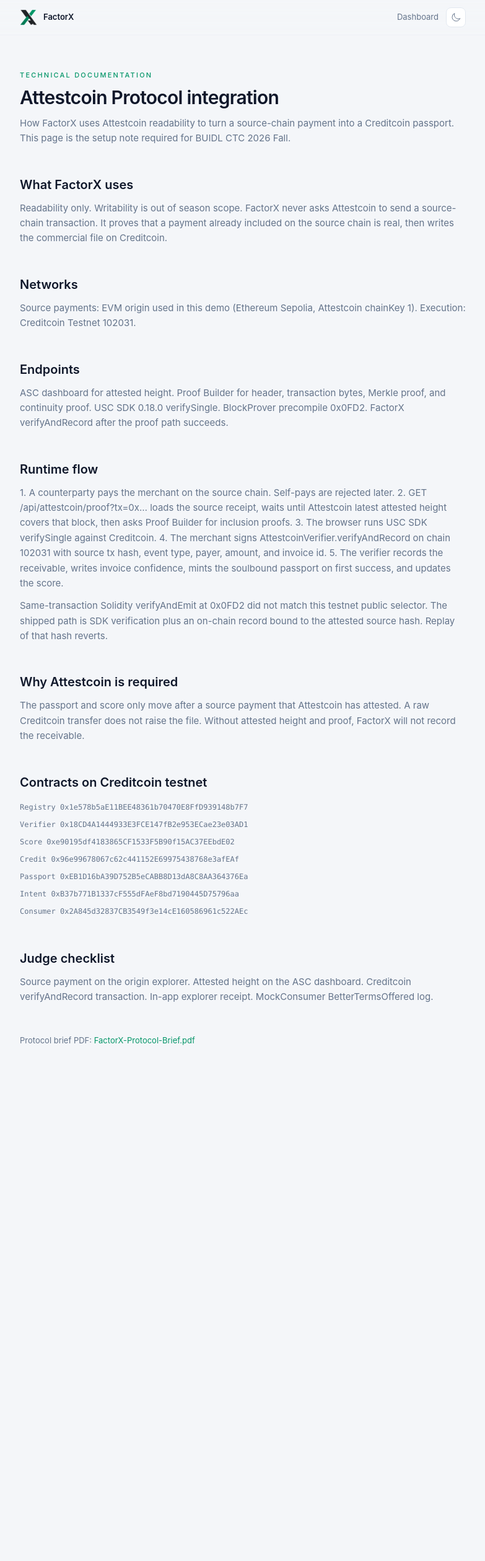
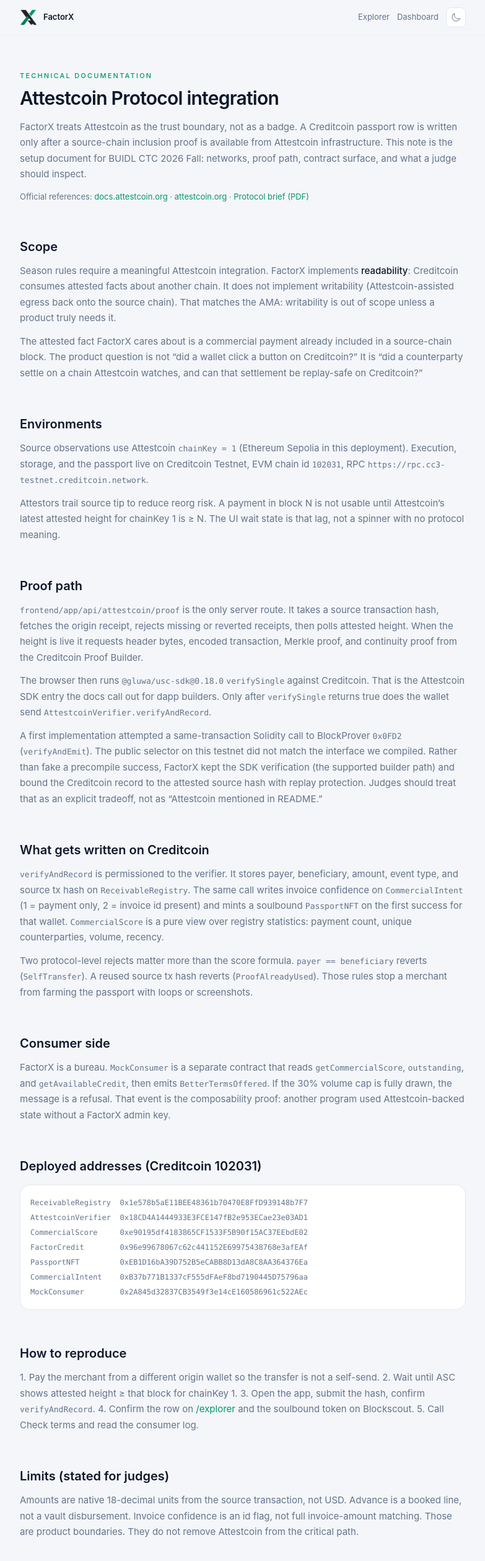
Before and after one commit to Ebubechukwucyber/FactorX, a Next.js app in the folder frontend/: page /docs in a window 1280 px wide. Shown: the top 2518 px of the page at 62% size, without its empty margins (248-1031 px from the left). Before the commit the page ends 1745 px from the top, so only its background shows below. Built offline with nearby package versions, Linux system fonts and the light colour scheme.

Commit message:
Landing: Docs and protocol brief links

```diff
--- a/frontend/app/docs/page.tsx
+++ b/frontend/app/docs/page.tsx
@@ -14,75 +14,89 @@
             <span className="text-[13px] font-semibold">FactorX</span>
           </Link>
           <div className="flex items-center gap-3">
-            <Link href="/dashboard" className="text-[13px] text-muted hover:text-[var(--text)]">
-              Dashboard
-            </Link>
+            <Link href="/explorer" className="text-[13px] text-muted hover:text-[var(--text)]">Explorer</Link>
+            <Link href="/dashboard" className="text-[13px] text-muted hover:text-[var(--text)]">Dashboard</Link>
             <ThemeToggle />
           </div>
         </div>
       </header>
 
-      <main className="mx-auto max-w-3xl px-6 py-14 text-[15px] leading-relaxed">
+      <main className="mx-auto max-w-3xl px-6 py-14 text-[15px] leading-[1.7]">
         <p className="text-[11px] font-medium uppercase tracking-[0.2em] text-accent">Technical documentation</p>
         <h1 className="mt-2 text-3xl font-semibold tracking-tight">Attestcoin Protocol integration</h1>
-        <p className="mt-3 text-muted">
-          How FactorX uses Attestcoin readability to turn a source-chain payment into a Creditcoin passport.
-          This page is the setup note required for BUIDL CTC 2026 Fall.
+        <p className="mt-4 text-muted">
+          FactorX treats Attestcoin as the trust boundary, not as a badge. A Creditcoin passport row is written only after a source-chain inclusion proof is available from Attestcoin infrastructure. This note is the setup document for BUIDL CTC 2026 Fall: networks, proof path, contract surface, and what a judge should inspect.
+        </p>
+        <p className="mt-3 text-[13px] text-muted">
+          Official references:{" "}
+          <a className="text-accent hover:underline" href="https://docs.attestcoin.org/" target="_blank" rel="noreferrer">docs.attestcoin.org</a>
+          {" · "}
+          <a className="text-accent hover:underline" href="https://attestcoin.org/" target="_blank" rel="noreferrer">attestcoin.org</a>
+          {" · "}
+          <a className="text-accent hover:underline" href="/FactorX-Protocol-Brief.pdf">Protocol brief (PDF)</a>
         </p>
 
-        <h2 className="mt-12 text-xl font-semibold">What FactorX uses</h2>
+        <h2 className="mt-14 text-xl font-semibold">Scope</h2>
         <p className="mt-3 text-muted">
-          Readability only. Writability is out of season scope. FactorX never asks Attestcoin to send a source-chain transaction. It proves that a payment already included on the source chain is real, then writes the commercial file on Creditcoin.
+          Season rules require a meaningful Attestcoin integration. FactorX implements <b className="font-medium text-[var(--text)]">readability</b>: Creditcoin consumes attested facts about another chain. It does not implement writability (Attestcoin-assisted egress back onto the source chain). That matches the AMA: writability is out of scope unless a product truly needs it.
+        </p>
+        <p className="mt-3 text-muted">
+          The attested fact FactorX cares about is a commercial payment already included in a source-chain block. The product question is not “did a wallet click a button on Creditcoin?” It is “did a counterparty settle on a chain Attestcoin watches, and can that settlement be replay-safe on Creditcoin?”
         </p>
 
-        <h2 className="mt-12 text-xl font-semibold">Networks</h2>
+        <h2 className="mt-14 text-xl font-semibold">Environments</h2>
         <p className="mt-3 text-muted">
-          Source payments: EVM origin used in this demo (Ethereum Sepolia, Attestcoin chainKey 1). Execution: Creditcoin Testnet 102031.
+          Source observations use Attestcoin <code className="text-[13px]">chainKey = 1</code> (Ethereum Sepolia in this deployment). Execution, storage, and the passport live on Creditcoin Testnet, EVM chain id <code className="text-[13px]">102031</code>, RPC <code className="text-[13px]">https://rpc.cc3-testnet.creditcoin.network</code>.
+        </p>
+        <p className="mt-3 text-muted">
+          Attestors trail source tip to reduce reorg risk. A payment in block N is not usable until Attestcoin’s latest attested height for chainKey 1 is ≥ N. The UI wait state is that lag, not a spinner with no protocol meaning.
         </p>
 
-        <h2 className="mt-12 text-xl font-semibold">Endpoints</h2>
+        <h2 className="mt-14 text-xl font-semibold">Proof path</h2>
         <p className="mt-3 text-muted">
-          ASC dashboard for attested height. Proof Builder for header, transaction bytes, Merkle proof, and continuity proof. USC SDK 0.18.0 verifySingle. BlockProver precompile 0x0FD2. FactorX verifyAndRecord after the proof path succeeds.
+          <code className="text-[13px]">frontend/app/api/attestcoin/proof</code> is the only server route. It takes a source transaction hash, fetches the origin receipt, rejects missing or reverted receipts, then polls attested height. When the height is live it requests header bytes, encoded transaction, Merkle proof, and continuity proof from the Creditcoin Proof Builder.
+        </p>
+        <p className="mt-3 text-muted">
+          The browser then runs <code className="text-[13px]">@gluwa/usc-sdk@0.18.0</code> <code className="text-[13px]">verifySingle</code> against Creditcoin. That is the Attestcoin SDK entry the docs call out for dapp builders. Only after <code className="text-[13px]">verifySingle</code> returns true does the wallet send <code className="text-[13px]">AttestcoinVerifier.verifyAndRecord</code>.
+        </p>
+        <p className="mt-3 text-muted">
+          A first implementation attempted a same-transaction Solidity call to BlockProver <code className="text-[13px]">0x0FD2</code> (<code className="text-[13px]">verifyAndEmit</code>). The public selector on this testnet did not match the interface we compiled. Rather than fake a precompile success, FactorX kept the SDK verification (the supported builder path) and bound the Creditcoin record to the attested source hash with replay protection. Judges should treat that as an explicit tradeoff, not as “Attestcoin mentioned in README.”
         </p>
 
-        <h2 className="mt-12 text-xl font-semibold">Runtime flow</h2>
+        <h2 className="mt-14 text-xl font-semibold">What gets written on Creditcoin</h2>
         <p className="mt-3 text-muted">
-          1. A counterparty pays the merchant on the source chain. Self-pays are rejected later.
-          2. GET /api/attestcoin/proof?tx=0x… loads the source receipt, waits until Attestcoin latest attested height covers that block, then asks Proof Builder for inclusion proofs.
-          3. The browser runs USC SDK verifySingle against Creditcoin.
-          4. The merchant signs AttestcoinVerifier.verifyAndRecord on chain 102031 with source tx hash, event type, payer, amount, and invoice id.
-          5. The verifier records the receivable, writes invoice confidence, mints the soulbound passport on first success, and updates the score.
+          <code className="text-[13px]">verifyAndRecord</code> is permissioned to the verifier. It stores payer, beneficiary, amount, event type, and source tx hash on <code className="text-[13px]">ReceivableRegistry</code>. The same call writes invoice confidence on <code className="text-[13px]">CommercialIntent</code> (1 = payment only, 2 = invoice id present) and mints a soulbound <code className="text-[13px]">PassportNFT</code> on the first success for that wallet. <code className="text-[13px]">CommercialScore</code> is a pure view over registry statistics: payment count, unique counterparties, volume, recency.
         </p>
         <p className="mt-3 text-muted">
-          Same-transaction Solidity verifyAndEmit at 0x0FD2 did not match this testnet public selector. The shipped path is SDK verification plus an on-chain record bound to the attested source hash. Replay of that hash reverts.
+          Two protocol-level rejects matter more than the score formula. <code className="text-[13px]">payer == beneficiary</code> reverts (<code className="text-[13px]">SelfTransfer</code>). A reused source tx hash reverts (<code className="text-[13px]">ProofAlreadyUsed</code>). Those rules stop a merchant from farming the passport with loops or screenshots.
         </p>
 
-        <h2 className="mt-12 text-xl font-semibold">Why Attestcoin is required</h2>
+        <h2 className="mt-14 text-xl font-semibold">Consumer side</h2>
         <p className="mt-3 text-muted">
-          The passport and score only move after a source payment that Attestcoin has attested. A raw Creditcoin transfer does not raise the file. Without attested height and proof, FactorX will not record the receivable.
+          FactorX is a bureau. <code className="text-[13px]">MockConsumer</code> is a separate contract that reads <code className="text-[13px]">getCommercialScore</code>, <code className="text-[13px]">outstanding</code>, and <code className="text-[13px]">getAvailableCredit</code>, then emits <code className="text-[13px]">BetterTermsOffered</code>. If the 30% volume cap is fully drawn, the message is a refusal. That event is the composability proof: another program used Attestcoin-backed state without a FactorX admin key.
         </p>
 
-        <h2 className="mt-12 text-xl font-semibold">Contracts on Creditcoin testnet</h2>
-        <p className="mt-3 font-mono text-[12px] leading-7 text-muted">
-          Registry 0x1e578b5aE11BEE48361b70470E8FfD939148b7F7<br/>
-          Verifier 0x18CD4A1444933E3FCE147fB2e953ECae23e03AD1<br/>
-          Score 0xe90195df4183865CF1533F5B90f15AC37EEbdE02<br/>
-          Credit 0x96e99678067c62c441152E69975438768e3afEAf<br/>
-          Passport 0xEB1D16bA39D752B5eCABB8D13dA8C8AA364376Ea<br/>
-          Intent 0xB37b771B1337cF555dFAeF8bd7190445D75796aa<br/>
-          Consumer 0x2A845d32837CB3549f3e14cE160586961c522AEc
+        <h2 className="mt-14 text-xl font-semibold">Deployed addresses (Creditcoin 102031)</h2>
+        <pre className="mt-4 overflow-x-auto rounded-2xl border border-border bg-card p-4 font-mono text-[12px] leading-6 text-muted">{`ReceivableRegistry  0x1e578b5aE11BEE48361b70470E8FfD939148b7F7
+AttestcoinVerifier  0x18CD4A1444933E3FCE147fB2e953ECae23e03AD1
+CommercialScore     0xe90195df4183865CF1533F5B90f15AC37EEbdE02
+FactorCredit        0x96e99678067c62c441152E69975438768e3afEAf
+PassportNFT         0xEB1D16bA39D752B5eCABB8D13dA8C8AA364376Ea
+CommercialIntent    0xB37b771B1337cF555dFAeF8bd7190445D75796aa
+MockConsumer        0x2A845d32837CB3549f3e14cE160586961c522AEc`}</pre>
+
+        <h2 className="mt-14 text-xl font-semibold">How to reproduce</h2>
+        <p className="mt-3 text-muted">
+          1. Pay the merchant from a different origin wallet so the transfer is not a self-send.
+          2. Wait until ASC shows attested height ≥ that block for chainKey 1.
+          3. Open the app, submit the hash, confirm <code className="text-[13px]">verifyAndRecord</code>.
+          4. Confirm the row on <Link href="/explorer" className="text-accent hover:underline">/explorer</Link> and the soulbound token on Blockscout.
+          5. Call Check terms and read the consumer log.
         </p>
 
-        <h2 className="mt-12 text-xl font-semibold">Judge checklist</h2>
+        <h2 className="mt-14 text-xl font-semibold">Limits (stated for judges)</h2>
         <p className="mt-3 text-muted">
-          Source payment on the origin explorer. Attested height on the ASC dashboard. Creditcoin verifyAndRecord transaction. In-app explorer receipt. MockConsumer BetterTermsOffered log.
-        </p>
-
-        <p className="mt-12 text-[13px] text-muted">
-          Protocol brief PDF:{" "}
-          <a className="text-accent hover:underline" href="/FactorX-Protocol-Brief.pdf">
-            FactorX-Protocol-Brief.pdf
-          </a>
+          Amounts are native 18-decimal units from the source transaction, not USD. Advance is a booked line, not a vault disbursement. Invoice confidence is an id flag, not full invoice-amount matching. Those are product boundaries. They do not remove Attestcoin from the critical path.
         </p>
       </main>
     </div>
--- a/frontend/app/page.tsx
+++ b/frontend/app/page.tsx
@@ -41,10 +41,10 @@
     { icon: "shield", label: "Verified payments", value: "12", sub: "Cryptographically attested" },
   ];
   return <div className="min-h-screen bg-bg text-[var(--text)]">
-    <header className="sticky top-0 z-40 border-b border-border-subtle bg-bg/80 backdrop-blur-xl"><div className="mx-auto flex h-16 max-w-6xl items-center justify-between px-6"><Link href="/" className="flex items-center gap-2.5"><Image src="/logo.png" alt="FactorX" width={36} height={32} className="h-8 w-auto object-contain" priority /><span className="text-[15px] font-semibold tracking-tight">FactorX</span></Link><div className="flex items-center gap-3"><ThemeToggle /><Link href="/dashboard" className="btn-primary btn-small">Open App</Link></div></div></header>
+    <header className="sticky top-0 z-40 border-b border-border-subtle bg-bg/80 backdrop-blur-xl"><div className="mx-auto flex h-16 max-w-6xl items-center justify-between px-6"><Link href="/" className="flex items-center gap-2.5"><Image src="/logo.png" alt="FactorX" width={36} height={32} className="h-8 w-auto object-contain" priority /><span className="text-[15px] font-semibold tracking-tight">FactorX</span></Link><div className="flex items-center gap-4"><Link href="/docs" className="hidden text-[13px] text-muted hover:text-[var(--text)] sm:inline">Docs</Link><a href="/FactorX-Protocol-Brief.pdf" className="hidden text-[13px] text-muted hover:text-[var(--text)] sm:inline">Brief</a><Link href="/explorer" className="hidden text-[13px] text-muted hover:text-[var(--text)] sm:inline">Explorer</Link><ThemeToggle /><Link href="/dashboard" className="btn-primary btn-small">Open App</Link></div></div></header>
 
     <main>
-      <section className="hero relative overflow-hidden"><div className="hero-glow hero-glow-one"/><div className="hero-glow hero-glow-two"/><div className="relative mx-auto grid max-w-6xl items-center gap-14 px-6 py-24 md:grid-cols-[1.05fr_.95fr] md:py-32"><div className="animate-fade-up"><div className="protocol-pill"><span className="status-dot"/> Attestcoin Protocol <span className="opacity-50">·</span> Creditcoin</div><h1 className="hero-title mt-6">Verified commercial payments become <span>portable financial reputation.</span></h1><p className="hero-copy">Agencies and exporters get paid on-chain. Banks still see a blank file. FactorX turns those verified invoices into a passport a lender can read on Creditcoin.</p><div className="mt-8 flex flex-wrap gap-3"><Link href="/dashboard" className="btn-primary">Launch Passport</Link></div><div className="mt-8 flex flex-wrap gap-x-6 gap-y-2 text-xs text-muted"><span>Verified payments</span><span>Living score</span><span>Portable identity</span></div></div><PassportPreview /></div></section>
+      <section className="hero relative overflow-hidden"><div className="hero-glow hero-glow-one"/><div className="hero-glow hero-glow-two"/><div className="relative mx-auto grid max-w-6xl items-center gap-14 px-6 py-24 md:grid-cols-[1.05fr_.95fr] md:py-32"><div className="animate-fade-up"><div className="protocol-pill"><span className="status-dot"/> Attestcoin Protocol <span className="opacity-50">·</span> Creditcoin</div><h1 className="hero-title mt-6">Verified commercial payments become <span>portable financial reputation.</span></h1><p className="hero-copy">Agencies and exporters get paid on-chain. Banks still see a blank file. FactorX turns those verified invoices into a passport a lender can read on Creditcoin.</p><div className="mt-8 flex flex-wrap gap-3"><Link href="/dashboard" className="btn-primary">Launch Passport</Link><Link href="/docs" className="btn-secondary">Documentation</Link><a href="/FactorX-Protocol-Brief.pdf" className="btn-secondary">Protocol brief</a></div><div className="mt-8 flex flex-wrap gap-x-6 gap-y-2 text-xs text-muted"><span>Verified payments</span><span>Living score</span><span>Portable identity</span></div></div><PassportPreview /></div></section>
 
       <section className="relative z-10 mx-auto max-w-6xl px-6 pb-24"><div className="metrics-card grid overflow-hidden rounded-3xl border border-border bg-card shadow-card md:grid-cols-3">{metrics.map((m,i)=><div key={m.label} className={`metric-item ${i>0?"md:border-l md:border-border":""}`}><div className="flex items-center gap-2 text-muted"><Icon type={m.icon} className="h-4 w-4 text-accent"/><p className="text-[11px] font-semibold uppercase tracking-[0.12em]">{m.label}</p></div><p className="mt-4 text-3xl font-bold tracking-tight">{m.value}</p><p className="mt-1 text-[12px] text-muted">{m.sub}</p></div>)}</div></section>
 
@@ -81,6 +81,6 @@
 
       <section className="px-6 pb-24"><div className="cta-panel mx-auto max-w-5xl text-center"><p className="section-kicker">Ready to explore</p><h2 className="mx-auto mt-3 max-w-2xl text-3xl font-bold tracking-tight sm:text-4xl">Build commercial reputation that moves with you.</h2><p className="mx-auto mt-4 max-w-xl text-sm leading-relaxed text-muted">Open the app. Submit a verified payment. Watch the passport, the score, and the lender offer move.</p><div className="mt-8"><Link href="/dashboard" className="btn-primary">Open Passport Dashboard</Link></div><p className="mt-6 text-xs text-muted">Powered by Attestcoin verification · Recorded on Creditcoin</p></div></section>
     </main>
-    <footer className="border-t border-border-subtle py-7 text-center text-[12px] text-muted">FactorX · Creditcoin testnet 102031 · Attestcoin readability · Live contracts</footer>
+    <footer className="border-t border-border-subtle py-7 text-center text-[12px] text-muted">FactorX · Creditcoin testnet 102031 · Attestcoin readability · <a href="/docs" className="text-accent hover:underline">Docs</a> · Live contracts</footer>
   </div>;
 }
```
